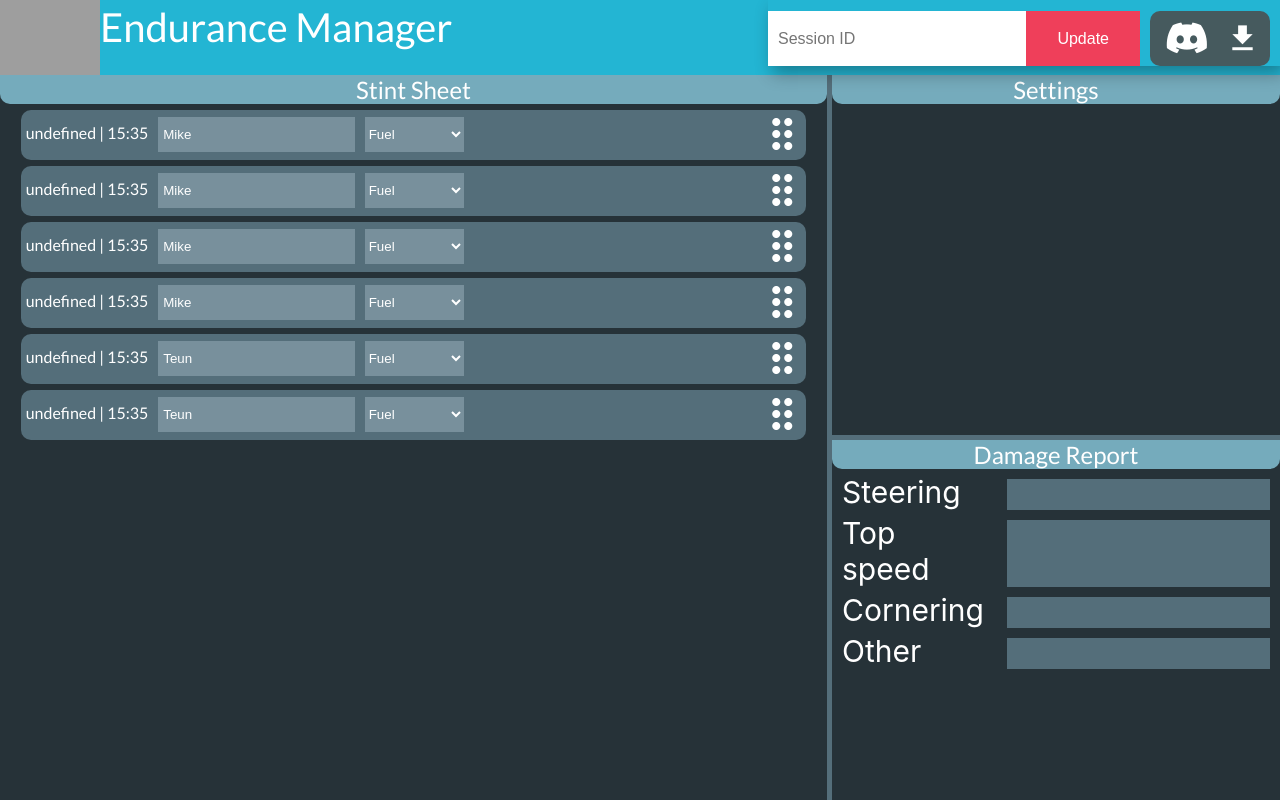
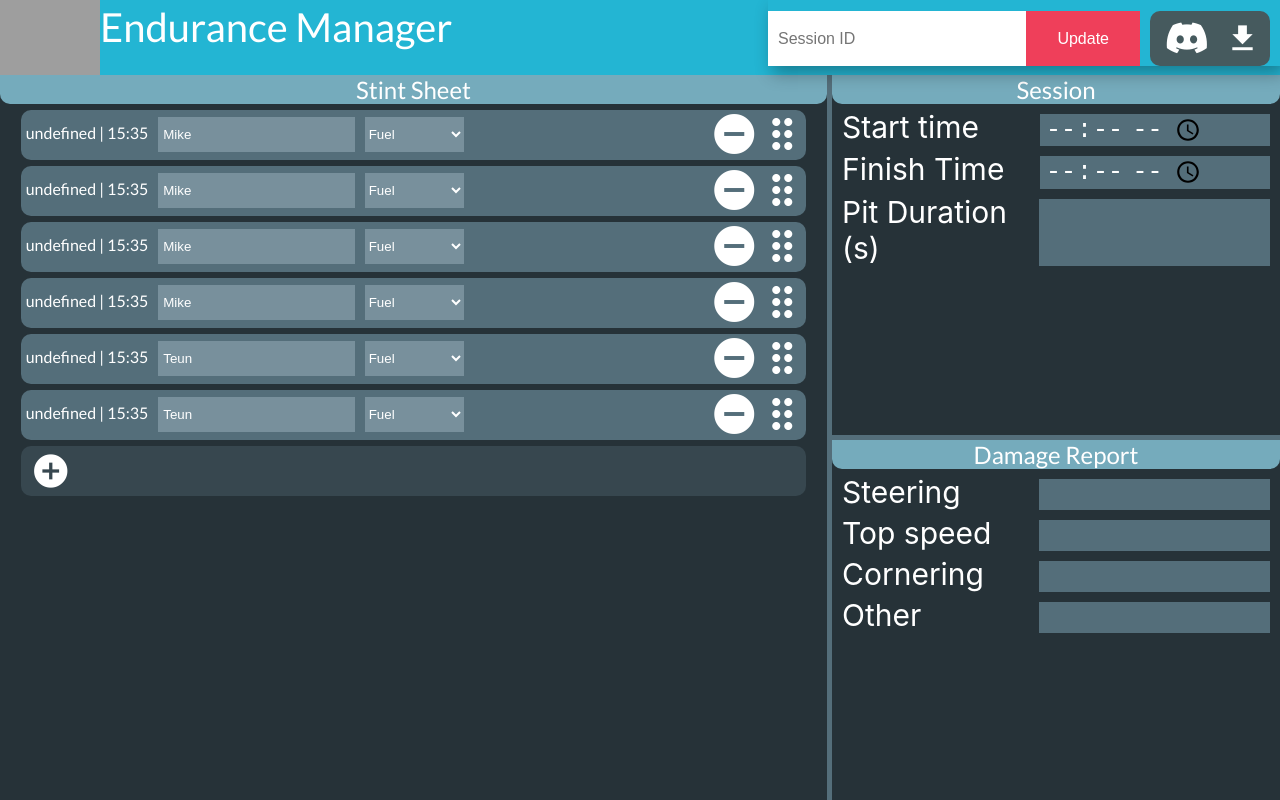
Before and after one commit to mbruty/iracing-endurance-manager, a React (Create React App) app in the folder web-interface/: page / in a window 1280 px wide. Built offline with nearby package versions, Linux system fonts and the light colour scheme; grey boxes are pictures that could not be loaded.

Commit message:
Session pannel inital styling

```diff
--- a/web-interface/src/components/SettingPanel.js
+++ b/web-interface/src/components/SettingPanel.js
@@ -5,8 +5,19 @@ export default class SettingPanel extends Component {
     render() {
         return (
             <div className="settings-pannel">
-                <div className="title">Settings</div>
-
+                <div className="title">Session</div>
+                <div className="field-wrap">
+                    <label for="sTime">Start time </label>
+                    <input className="field-wrap" id="sTime" type="time"/>
+                </div>
+                <div className="field-wrap">
+                    <label for="fTime">Finish Time </label>
+                    <input className="field-wrap" id="fTime" type="time"/>
+                </div>
+                <div className="field-wrap">
+                    <label for="pitDuration">Pit Duration (s)</label>
+                    <input className="field-wrap" id="pitDuration" type="number"/>
+                </div>
             </div>
         )
     }
--- a/web-interface/src/components/StintList.js
+++ b/web-interface/src/components/StintList.js
@@ -39,6 +39,9 @@ export default class StintList extends Component {
                             </Draggable>
                         ))}
                         {dropProvided.placeholder}
+                        <div className="stint-add">
+                            <i className="material-icons">add_circle</i>
+                        </div>
                     </div>
                 )}
                 </Droppable>
--- a/web-interface/src/components/StintTile.js
+++ b/web-interface/src/components/StintTile.js
@@ -12,6 +12,7 @@ export default class StintTile extends Component {
                     <option value="fuel-tyres">Fuel + Tyres</option>
                 </select>
                 <i className="material-icons">drag_indicator</i>
+                <i className="material-icons">remove_circle</i>
             </div>
         );
     }
--- a/web-interface/src/components/damage-panel.css
+++ b/web-interface/src/components/damage-panel.css
@@ -9,10 +9,10 @@
 }
 
 
-.damage-panel label {
+.damage-panel label, .settings-pannel label {
     margin-right: 20px;
     margin-left: 10px;
-    width: 250px;
+    width: 350px;
     color: white;
     font-size: 30px;
 }
--- a/web-interface/src/components/stint-manager.css
+++ b/web-interface/src/components/stint-manager.css
@@ -11,6 +11,7 @@
 .stint-manager *{
     color: white;
 }
+
 .title{
     color: white;
     background-color: #75ABBC;
@@ -19,8 +20,20 @@
     text-align: center;
     border-radius: 0px 0px 10px 10px;
 }
+
 .stint-entry{
     background-color: #546e7a;
+    width: 95%;
+    height: 50px;
+    margin: auto;
+    border-style: none;
+    margin-top: 6px;
+    margin-bottom: 3px;
+    border-radius: 10px 10px 10px 10px;
+}
+
+.stint-add{
+    background-color: #37474f;
     width: 95%;
     height: 50px;
     margin: auto;
@@ -60,3 +73,9 @@
     font-size: 3em;
     float: right;
 }
+
+.stint-add .material-icons{
+    font-size: 2.5em;
+    margin-top: 5px;
+    margin-left: 10px;
+}
```
